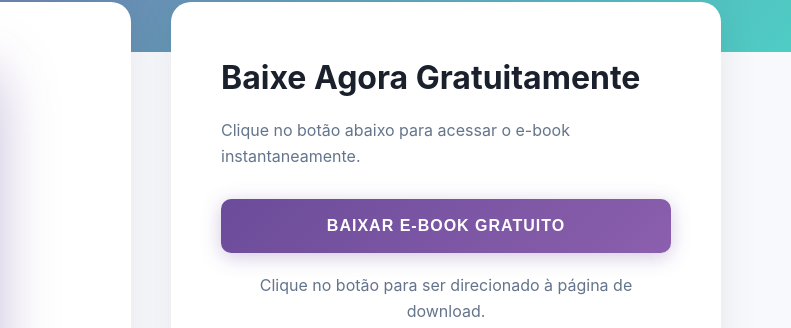
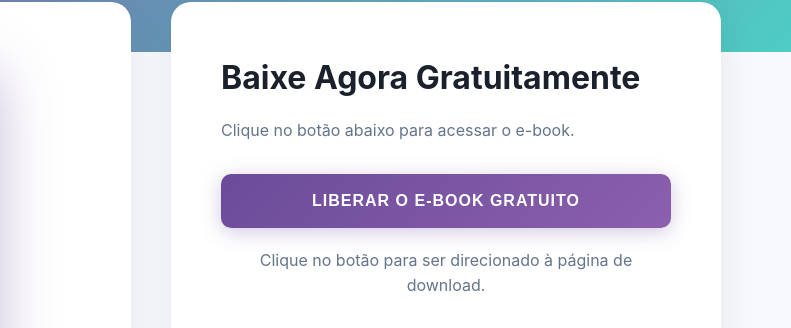
Before and after one commit to longevidadeativa60-debug/EbookGuia40MaisDownload, a website: page index.html in a window 1280 px wide. Shown: the part 554-882 px from the top of the page, 489-1280 px from the left. Drawn offline with Linux system fonts and the light colour scheme.

Commit message:
atualizado index

```diff
--- a/index.html
+++ b/index.html
@@ -528,11 +528,11 @@
 
             <div class="download-section">
                 <h2>Baixe Agora Gratuitamente</h2>
-	            <p>Clique no botão abaixo para acessar o e-book instantaneamente.</p>
+	            <p>Clique no botão abaixo para acessar o e-book.</p>
 
                 <div id="downloadSectionContent">
                     <button class="submit-btn" id="directDownloadBtn">
-                        Baixar E-book Gratuito
+                        Liberar o E-book Gratuito
                     </button>
                     <p class="privacy-note">Clique no botão para ser direcionado à página de download.</p>
                 </div>
```
